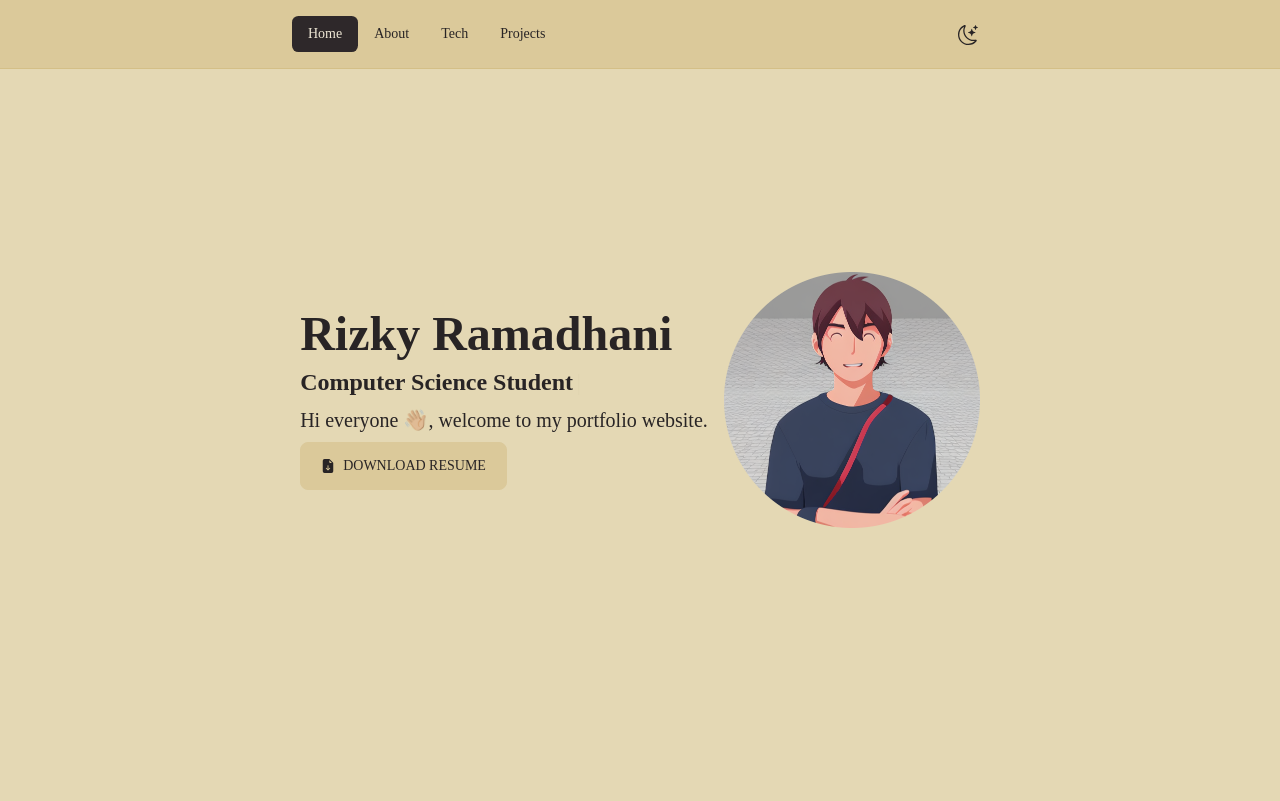
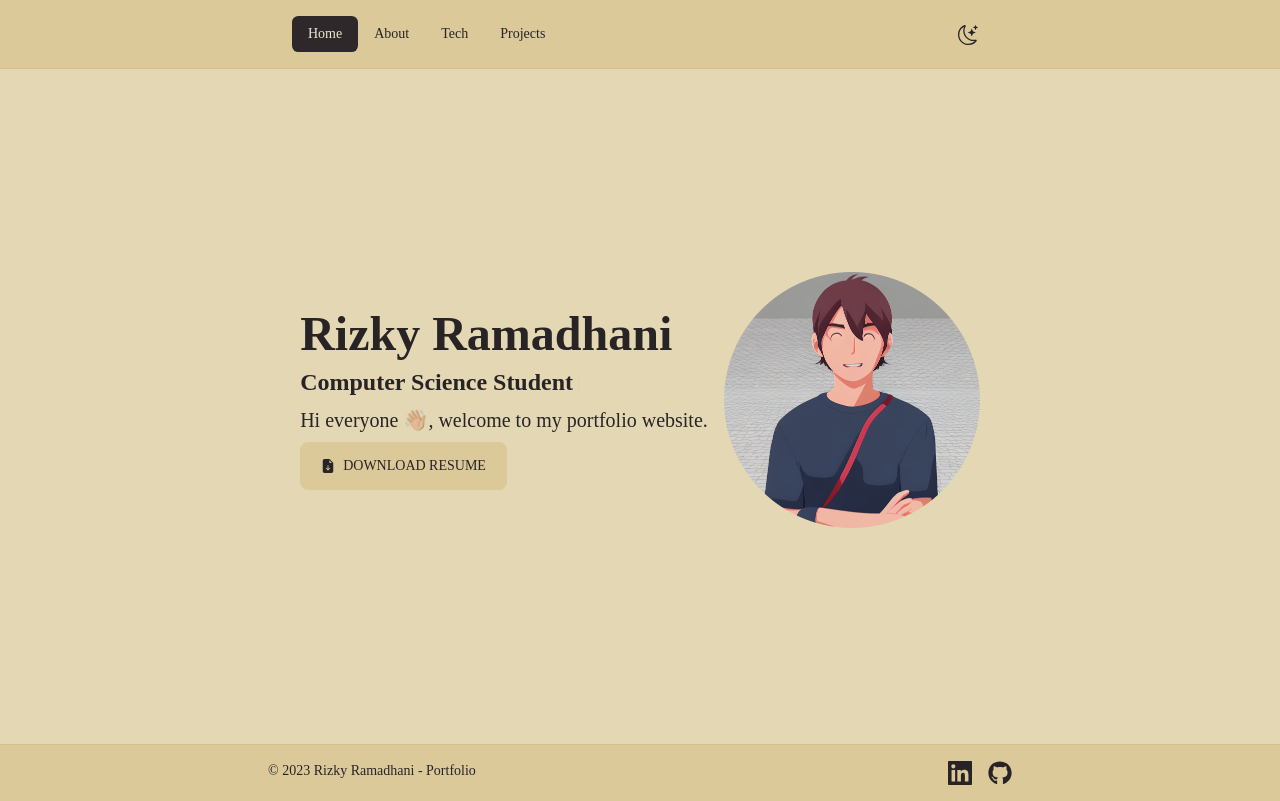
Before and after one commit to ramadanriz/portfolio-website, a React (Vite) app: page / in a window 1280 px wide. Built offline with nearby package versions, Linux system fonts and the light colour scheme.

Commit message:
add footer

```diff
--- a/src/components/Container.jsx
+++ b/src/components/Container.jsx
@@ -1,19 +1,19 @@
-import PropTypes from 'prop-types'
-import Navbar from "./Navbar"
+import PropTypes from "prop-types";
+import Navbar from "./Navbar";
+import Footer from "./Footer";
 
 const Container = (props) => {
   return (
     <>
-        <Navbar />
-        <main className='relative mx-auto mt-16 md:mt-14 py-6 px-8 md:px-16 lg:px-32 xl:px-72 lg:container'>
-          {props.children}
-        </main>
+      <Navbar />
+      <main className="relative mx-auto mt-16 md:mt-14 py-6 px-8 md:px-16 lg:px-32 xl:px-72 lg:container">{props.children}</main>
+      <Footer />
     </>
-  )
-}
+  );
+};
 
 Container.propTypes = {
-  children: PropTypes.node
-}
+  children: PropTypes.node,
+};
 
-export default Container
+export default Container;
--- /dev/null
+++ b/src/components/Footer.jsx
@@ -0,0 +1,24 @@
+import { GrLinkedin } from "react-icons/gr";
+import { FaGithub } from "react-icons/fa";
+
+const Footer = () => {
+  return (
+    <footer className="footer px-10 py-4 border-t bg-base-200 text-base-content border-base-300">
+      <aside className="mx-auto items-center grid-flow-col">
+        <p>© 2023 Rizky Ramadhani - Portfolio</p>
+      </aside>
+      <nav className="mx-auto md:place-self-center md:justify-self-end">
+        <div className="grid grid-flow-col gap-4">
+          <a href="https://www.linkedin.com/in/ramadanriz/" target="_blank" rel="noreferrer">
+            <GrLinkedin className="text-2xl" />
+          </a>
+          <a href="https://github.com/ramadanriz" target="_blank" rel="noreferrer">
+            <FaGithub className="text-2xl" />
+          </a>
+        </div>
+      </nav>
+    </footer>
+  );
+};
+
+export default Footer;
```
